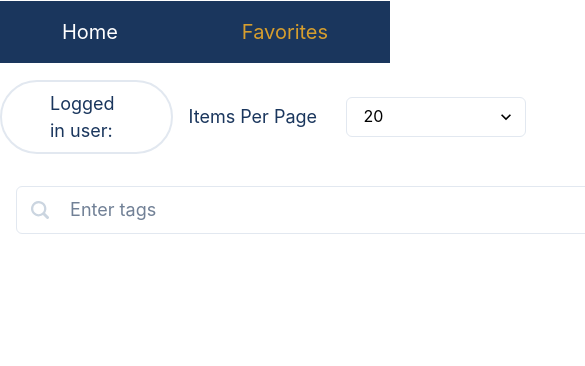
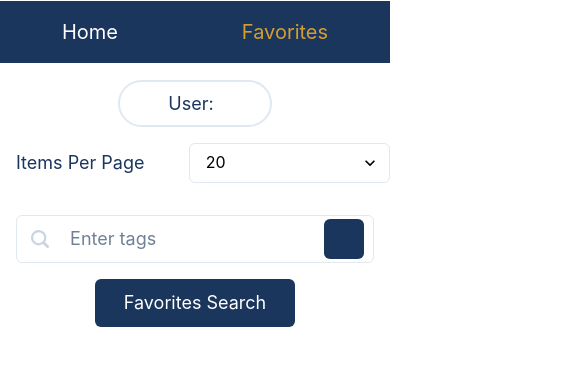
Before and after one commit to markthbkk/eyekandy, a React (Vite) app: page /eyekandy/favorites in a window 390 px wide. Shown: the top 366 px of the page, 585 px wide, since content can reach past the window. Built offline with nearby package versions, Linux system fonts and the light colour scheme.

Commit message:
responsive mods

```diff
--- a/src/components/ImagesGallery.jsx
+++ b/src/components/ImagesGallery.jsx
@@ -102,7 +102,7 @@ const ImagesGallery = ({
   return (
     <Container maxW="container.xl" bg="white" color="black" mt="2rem" mb="5rem">
       {currentPage && (
-        <Flex justifyContent="right">
+        <Flex justifyContent="right" wrap="wrap">
           <HStack
             py=".5rem"
             borderRadius="5rem"
@@ -110,6 +110,7 @@ const ImagesGallery = ({
             w="30%"
             justify="center"
             bg="gray.100"
+            flexBasis="200px"
           >
             <Text fontSize="1.2rem" color="blue.900">
               Current page:
--- a/src/components/SearchBar.jsx
+++ b/src/components/SearchBar.jsx
@@ -11,26 +11,23 @@ import {
   Input,
   InputGroup,
   InputLeftElement,
-  HStack,
+  Flex,
   InputRightElement,
 } from "@chakra-ui/react";
 import { Search2Icon, CloseIcon } from "@chakra-ui/icons";
 import { useQueryClient } from "@tanstack/react-query";
-
-
 
 const SearchBar = ({ setQuery, setCurrentPage }) => {
   //   const [query, setQuery] = useState("");
   const [value, setValue] = useState("");
   const queryClient = useQueryClient();
 
-
   const handleSubmit = async (e) => {
     e.preventDefault();
     console.log("TRIGGER");
     console.log(value);
     setQuery(value);
-    setCurrentPage(1)
+    setCurrentPage(1);
     queryClient.removeQueries({ queryKey: ["allImages"] });
   };
 
@@ -47,9 +44,10 @@ const SearchBar = ({ setQuery, setCurrentPage }) => {
 
   return (
     <Container maxW="container.xl" bg="white" color="black" mt="2rem" mb="5rem">
-      <Box mb="2rem" w="6xl">
+      <Box mb="2rem" w="100%">
         <form onSubmit={handleSubmit}>
-          <HStack>
+          <Flex wrap="wrap" gap="1rem" justify="space-around" w="100%" >
+            <Box flexBasis="400px">
               <InputGroup size="lg">
                 <InputLeftElement
                   pointerEvents="none"
@@ -59,10 +57,8 @@ const SearchBar = ({ setQuery, setCurrentPage }) => {
                   placeholder=" Enter tags "
                   focusBorderColor="blue.900"
                   value={value}
-                //   onChange={(e) => setQuery(e.target.value)}
                   onChange={handleChange}
                   color="black"
-                // width="6xl"
                 />
                 <InputRightElement
                   children={
@@ -78,6 +74,7 @@ const SearchBar = ({ setQuery, setCurrentPage }) => {
                   pr=".7rem"
                 />
               </InputGroup>
+            </Box>
 
             <Button
               type="submit"
@@ -87,14 +84,13 @@ const SearchBar = ({ setQuery, setCurrentPage }) => {
               px="3rem"
               fontWeight="normal"
               _hover={{ color: "yellow.500" }}
+              flexBasis="200px"
             >
               Favorites Search
             </Button>
-          </HStack>
+          </Flex>
         </form>
       </Box>
-      {/* {query?.length > 0 && <SearchUnsplash query={query} />} */}
-      {/* {query?.length > 0 && <div>{query}</div>} */}
     </Container>
   );
 };
--- a/src/pages/Favorites.jsx
+++ b/src/pages/Favorites.jsx
@@ -168,7 +168,7 @@ const Favorites = () => {
 
   return (
     <>
-      <Flex justify="space-around" mt=".2rem">
+      <Flex justify="space-around" wrap="wrap" mt=".2rem" gap="1rem">
         <HStack
           py=".5rem"
           pl="2rem"
@@ -178,7 +178,7 @@ const Favorites = () => {
           borderColor="gray.200"
         >
           <Box px="1rem" fontWeight="normal" fontSize="lg" color="blue.900">
-            <Text>Logged in user: </Text>
+            <Text>User: </Text>
           </Box>
           <Box pr="2rem" fontStyle="italic" color="yellow.500">
             <Text>{currentUserEmail}</Text>
@@ -186,7 +186,7 @@ const Favorites = () => {
         </HStack>
         <HStack>
           <Box
-            w="35vh"
+            w="20rem"
             px="1rem"
             fontWeight="normal"
             fontSize="lg"
--- a/src/pages/Home.jsx
+++ b/src/pages/Home.jsx
@@ -92,7 +92,7 @@ function Home() {
         )}
         {currentUser && (
           <>
-            <Flex justify="center" mt=".2rem">
+            <Flex justify="space-around" wrap="wrap" mt=".2rem" gap="1rem">
               <HStack
                 py=".5rem"
                 pl="2rem"
@@ -100,6 +100,7 @@ function Home() {
                 borderRadius="5rem"
                 border="2px solid"
                 borderColor="gray.200"
+                mr="2rem"
               >
                 <Box
                   px="1rem"
@@ -107,13 +108,13 @@ function Home() {
                   fontSize="lg"
                   color="blue.900"
                 >
-                  <Text>Logged in user: </Text>
+                  <Text>User: </Text>
                 </Box>
                 <Box px="1rem" fontStyle="italic" color="yellow.500">
                   <Text>{currentUserEmail}</Text>
                 </Box>
               </HStack>
-            </Flex>
+
               <Button
                 isDisabled={loading || !currentUser}
                 py="1.5rem"
@@ -126,16 +127,23 @@ function Home() {
               >
                 Logout
               </Button>
+            </Flex>
           </>
         )}
       </Flex>
 
       {currentUser && (
         <>
-          <Flex justify="space-around">
-            <Box mb="2rem" w="4xl">
           <form onSubmit={handleSubmit}>
-                <HStack>
+            <Flex
+
+              direction="row"
+              justify="space-around"
+              wrap="wrap"
+            >
+              {/* <Box mb="2rem" w="4xl"> */}
+
+              <Box mb="2rem" flexBasis="20%" >
                 <InputGroup>
                   <InputLeftElement
                     pointerEvents="none"
@@ -147,10 +155,16 @@ function Home() {
                     value={value}
                     onChange={handleChange}
                     color="black"
-                      width="2xl"
+                    width="sm"
                   />
                 </InputGroup>
+              </Box>
+              <Box
+                mb="2rem"
+                flexBasis="40%"
 
+                align="center"
+              >
                 <Button
                   type="submit"
                   size="md"
@@ -161,10 +175,11 @@ function Home() {
                 >
                   Image Search
                 </Button>
-                </HStack>
+              </Box>
+
+              {/* </Box> */}
+            </Flex>
           </form>
-            </Box>
-          </Flex>
         </>
       )}
 
```
Also changed, not shown: 1 other file (tests, documents, lock files or other folders). Lines whose indentation alone changed are shown as unchanged.
